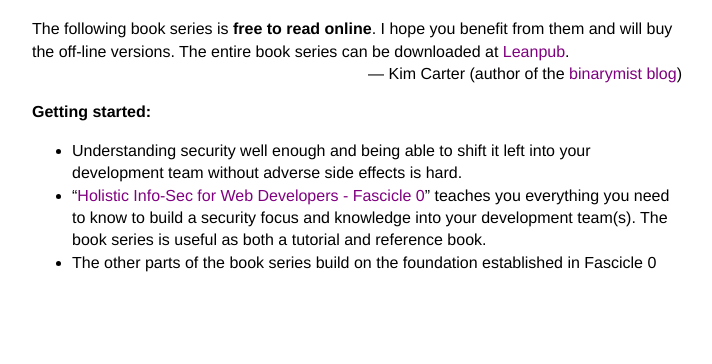
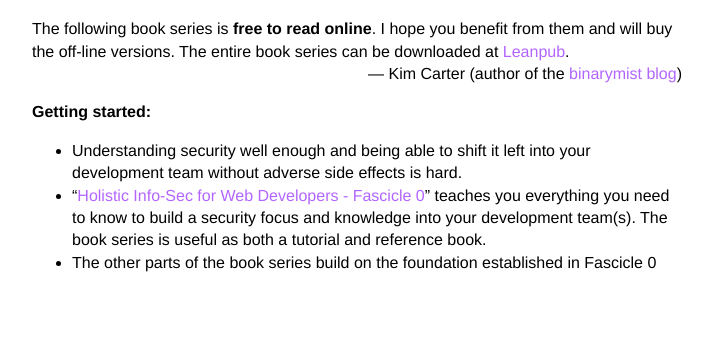
Before and after one commit to binarymist/HolisticInfoSec-For-WebDevelopers, a plain HTML site: page index.html in a window 1280 px wide. Shown: the part 96-460 px from the top of the page, without its empty margins (283-995 px from the left). Drawn offline with Linux system fonts and the light colour scheme.

Commit message:
Changed link colours

```diff
--- a/fasciclelanding.css
+++ b/fasciclelanding.css
@@ -34,12 +34,12 @@ li b {
   padding-left: 1em;
 }
 a {
-    color: purple;
+    color: #B266FF;
     text-decoration: none;
 }
 a:hover {
     text-decoration: underline;
 }
 a:visited {
-    color: purple;
+    color: #6600CC;
 }
--- a/serieslanding.css
+++ b/serieslanding.css
@@ -39,12 +39,12 @@ li b {
   padding-left: 1em;
 }
 a {
-    color: purple;
+    color: #B266FF;
     text-decoration: none;
 }
 a:hover {
     text-decoration: underline;
 }
 a:visited {
-    color: purple;
+    color: #6600CC;
 }
```
